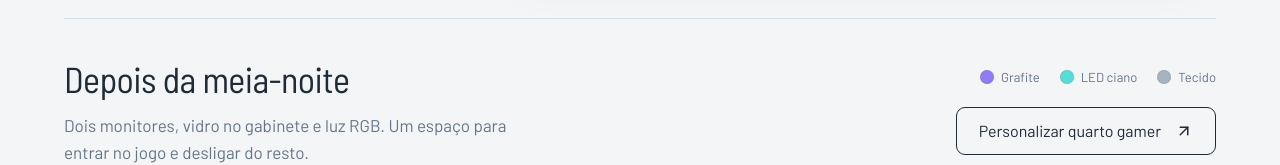
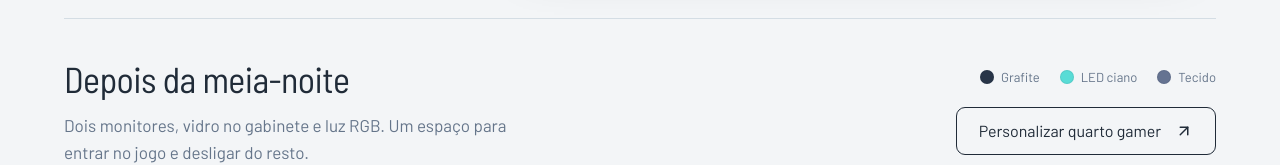
Before and after one commit to samuelsce/RoomLab, a React (Vite) app: page / in a window 1280 px wide. Shown: the part 783-948 px from the top of the page. Built offline with nearby package versions, Linux system fonts and the light colour scheme.

Commit message:
fix: match material samples and retain readable heading breaks

```diff
--- a/src/pages/Home.tsx
+++ b/src/pages/Home.tsx
@@ -23,7 +23,7 @@ const environments = [
     detail:
       'Dois monitores, vidro no gabinete e luz RGB. Um espaço para entrar no jogo e desligar do resto.',
     materials: ['Grafite', 'LED ciano', 'Tecido'],
-    color: '#927cf6',
+    colors: ['#283548', '#59dcd6', '#657391'],
   },
   {
     scene: 'study',
@@ -33,7 +33,7 @@ const environments = [
     detail:
       'Madeira, luz pela janela e uma mesa com espaço para criar. O seu próprio lugar de foco.',
     materials: ['Madeira', 'Metal', 'Luz natural'],
-    color: '#bc9365',
+    colors: ['#b78d60', '#334452', '#e9dbc1'],
   },
   {
     scene: 'plants',
@@ -43,7 +43,7 @@ const environments = [
     detail:
       'Folhas, texturas suaves e um cantinho que respira. Para trabalhar em outro ritmo.',
     materials: ['Folhagem', 'Madeira', 'Trama'],
-    color: '#67836d',
+    colors: ['#48705a', '#b78d60', '#99ae95'],
   },
   {
     scene: 'dual',
@@ -53,7 +53,7 @@ const environments = [
     detail:
       'Uma bancada organizada e duas telas para tirar as próximas ideias do papel.',
     materials: ['Madeira', 'Metal', 'Tecido'],
-    color: '#617b98',
+    colors: ['#b78d60', '#334452', '#8da5b1'],
   },
 ] satisfies {
   scene: SceneName
@@ -62,7 +62,7 @@ const environments = [
   icon: typeof Sun
   detail: string
   materials: string[]
-  color: string
+  colors: string[]
 }[]
 
 export function Home() {
@@ -153,12 +153,7 @@ export function Home() {
                 <span key={label}>
                   <i
                     style={{
-                      background:
-                        i === 0
-                          ? environment.color
-                          : i === 1
-                            ? '#59dcd6'
-                            : '#a7b4be',
+                      background: environment.colors[i],
                     }}
                   />
                   {label}
--- a/src/studio.css
+++ b/src/studio.css
@@ -448,7 +448,7 @@
     grid-column: 1/-1;
   }
   .guide-title h2 br {
-    display: none;
+    display: block;
   }
 }
 @media (max-width: 800px) {
@@ -461,7 +461,7 @@
     font-size: clamp(52px, 9vw, 72px);
   }
   .studio-copy h1 br {
-    display: none;
+    display: block;
   }
   .studio-copy > p {
     max-width: 46ch;
```
Also changed, not shown: 5 other files (tests, documents, lock files or other folders).
